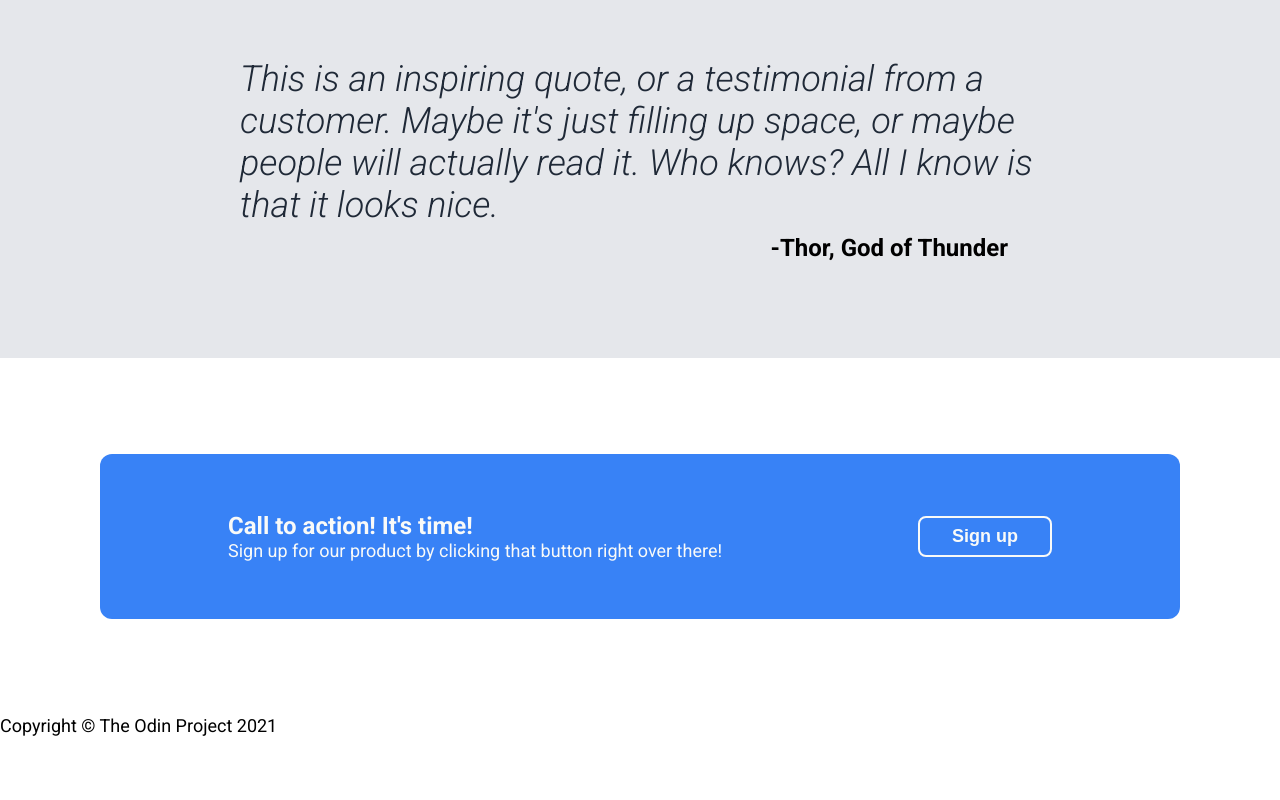
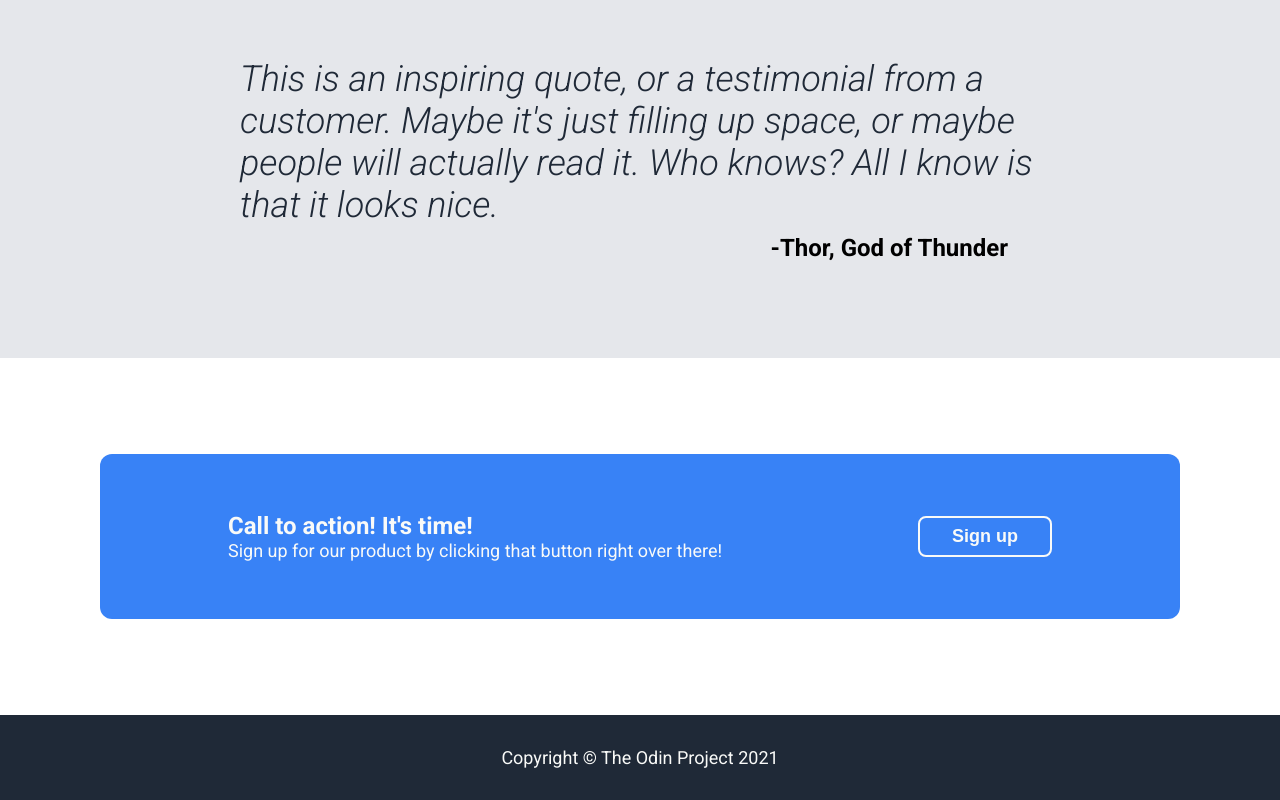
Before and after one commit to VicLourenco40/odin-landing-page, a plain HTML site: page index.html in a window 1280 px wide. Shown: the part 1040-1840 px from the top of the page. Before the commit the page ends 1776 px from the top, so only its background shows below. Drawn offline with Linux system fonts and the light colour scheme.

Commit message:
Style footer

```diff
--- a/style.css
+++ b/style.css
@@ -78,6 +78,8 @@ nav {
 
 .hero-image {
   background: gray;
+  text-align: center;
+  padding: 8px;
   display: flex;
   justify-content: center;
   align-items: center;
@@ -168,4 +170,12 @@ nav {
   font-size: 18px;
   font-weight: 700;
   padding: 8px 32px;
+  flex-shrink: 0;
 }
+
+footer {
+  color: var(--white);
+  background-color: var(--dark-blue);
+  text-align: center;
+  padding: 32px;
+}
```
